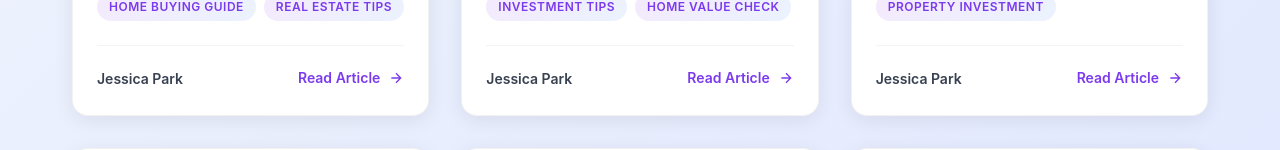
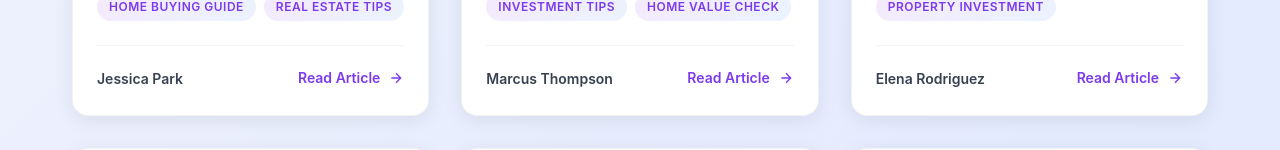
Before and after one commit to anya-xcode/Real-Estate, a React (Vite) app in the folder frontend/: page /blog in a window 1280 px wide. Shown: the part 1958-2108 px from the top of the page. Built offline with nearby package versions, Linux system fonts and the light colour scheme.

Commit message:
Improved Blogs & Fix Insights

```diff
--- a/frontend/src/components/Insights.jsx
+++ b/frontend/src/components/Insights.jsx
@@ -1,39 +1,7 @@
 import React from 'react'
 import { Link } from 'react-router-dom'
+import { blogPosts } from '../data/blog.js'
 import './Insights.css'
-
-const insightsData = [
-  {
-    id: 1,
-    slug: '5-tips-first-time-home-buyers',
-    title: "5 Tips for First-Time Home Buyers in Today's Market",
-    author: 'Jessica Park',
-    date: 'March 15, 2025',
-    readTime: '5 min read',
-    category: 'Buyer Guide',
-    img: 'https://images.unsplash.com/photo-1600596542815-ffad4c1539a9?auto=format&fit=crop&w=1400&q=80'
-  },
-  {
-    id: 2,
-    slug: 'evaluate-modern-home-roi',
-    title: "How to Evaluate a Modern Home's ROI",
-    author: 'Jessica Park',
-    date: 'March 15, 2025',
-    readTime: '5 min read',
-    category: 'Investment',
-    img: 'https://images.unsplash.com/photo-1600607687939-ce8a6c25118c?auto=format&fit=crop&w=1400&q=80'
-  },
-  {
-    id: 3,
-    slug: 'design-trends-boost-resale-value',
-    title: "Design Trends That Boost Resale Value",
-    author: 'Jessica Park',
-    date: 'March 15, 2025',
-    readTime: '5 min read',
-    category: 'Design Tips',
-    img: 'https://images.unsplash.com/photo-1600566753190-17f0baa2a6c3?auto=format&fit=crop&w=1400&q=80'
-  }
-]
 
 export default function Insights() {
   return (
@@ -52,11 +20,11 @@ export default function Insights() {
         </div>
 
         <div className="insights-grid">
-          {insightsData.map((item, index) => (
+          {blogPosts.filter(post => post.featured).slice(0, 3).map((item, index) => (
             <Link key={item.id} to={`/blog/${item.slug}`} className="insight-card-link" style={{ animationDelay: `${index * 0.1}s` }}>
               <article className="insight-card">
                 <div className="insight-image-wrapper">
-                  <img src={item.img} alt={item.title} className="insight-image" />
+                  <img src={item.heroImage} alt={item.title} className="insight-image" />
                   <div className="insight-overlay"></div>
 
                   {/* Category Badge */}
@@ -64,7 +32,7 @@ export default function Insights() {
                     <svg className="category-icon" fill="none" stroke="currentColor" viewBox="0 0 24 24">
                       <path strokeLinecap="round" strokeLinejoin="round" strokeWidth={2} d="M7 7h.01M7 3h5c.512 0 1.024.195 1.414.586l7 7a2 2 0 010 2.828l-7 7a2 2 0 01-2.828 0l-7-7A1.994 1.994 0 013 12V7a4 4 0 014-4z" />
                     </svg>
-                    {item.category}
+                    {item.tags[0]}
                   </div>
 
                   <div className="insight-content">
@@ -74,13 +42,13 @@ export default function Insights() {
                         <svg className="author-icon" fill="none" stroke="currentColor" viewBox="0 0 24 24">
                           <path strokeLinecap="round" strokeLinejoin="round" strokeWidth={2} d="M16 7a4 4 0 11-8 0 4 4 0 018 0zM12 14a7 7 0 00-7 7h14a7 7 0 00-7-7z" />
                         </svg>
-                        <span>By {item.author}</span>
+                        <span>By {item.author.name}</span>
                       </div>
                       <div className="insight-date-time">
                         <svg className="date-icon" fill="none" stroke="currentColor" viewBox="0 0 24 24">
                           <path strokeLinecap="round" strokeLinejoin="round" strokeWidth={2} d="M8 7V3m8 4V3m-9 8h10M5 21h14a2 2 0 002-2V7a2 2 0 00-2-2H5a2 2 0 00-2 2v12a2 2 0 002 2z" />
                         </svg>
-                        <span>{item.date}</span>
+                        <span>{item.publishedAt}</span>
                         <span className="dot-separator">•</span>
                         <svg className="clock-icon" fill="none" stroke="currentColor" viewBox="0 0 24 24">
                           <path strokeLinecap="round" strokeLinejoin="round" strokeWidth={2} d="M12 8v4l3 3m6-3a9 9 0 11-18 0 9 9 0 0118 0z" />
--- a/frontend/src/data/blog.js
+++ b/frontend/src/data/blog.js
@@ -218,9 +218,9 @@ export const blogPosts = [
       <p>Evaluating a modern home's ROI requires looking beyond the purchase price. Consider all costs, potential appreciation, rental income, and tax benefits to make an informed decision. Remember, the best ROI comes from buying smart, maintaining well, and holding for the long term.</p>
     `,
     author: {
-      name: "Jessica Park",
+      name: "Marcus Thompson",
       bio: "Real estate investment advisor with expertise in property valuation and ROI analysis.",
-      email: "jessica.park@example.com",
+      email: "marcus.thompson@example.com",
       avatar: ""
     },
     publishedAt: "2025-03-15",
@@ -377,9 +377,9 @@ export const blogPosts = [
       <p>The best design choices for resale value balance current trends with timeless appeal. Focus on improvements that make your home move-in ready, energy-efficient, and emotionally appealing to the widest range of buyers. Remember: you're not designing for yourself, you're designing for your future buyer.</p>
     `,
     author: {
-      name: "Jessica Park",
+      name: "Elena Rodriguez",
       bio: "Interior design consultant specializing in home staging and value-boosting renovations.",
-      email: "jessica.park@example.com",
+      email: "elena.rodriguez@example.com",
       avatar: ""
     },
     publishedAt: "2025-03-15",
```
